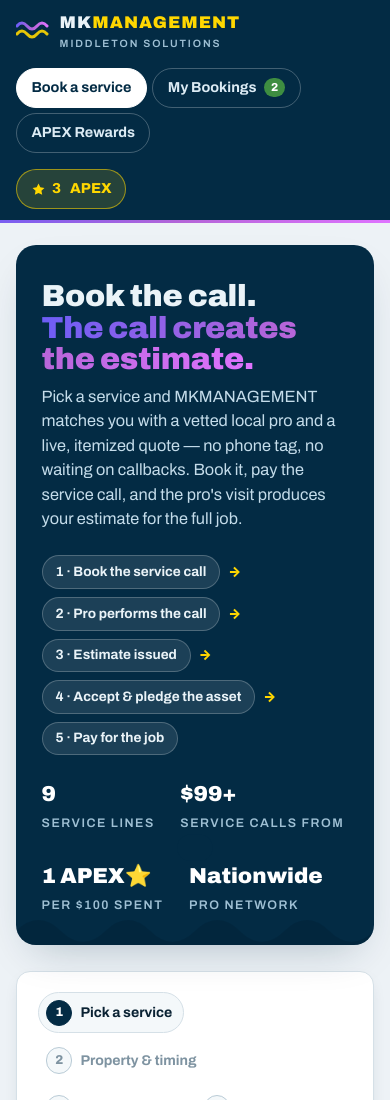
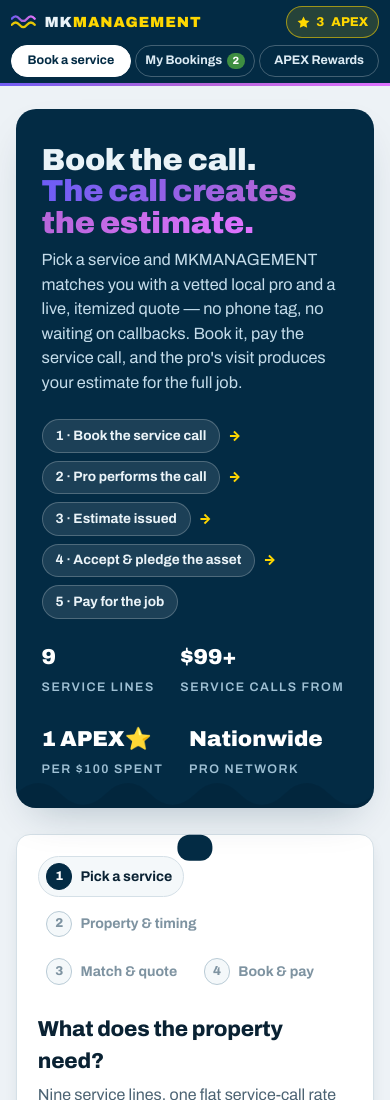
Before and after one commit to solut-ai/MKMANAGEMENT, a plain HTML site: page index.html in a window 390 px wide. Shown: the top 1100 px of the page. Drawn offline with Linux system fonts and the light colour scheme.

Commit message:
Condense sticky menu on mobile (640px and narrower)

```diff
--- a/index.html
+++ b/index.html
@@ -102,6 +102,18 @@
         min-height:2.5rem;
       }
       .apex-pill svg{ flex:none; }
+      /* Condensed sticky menu on mobile: slim brand row, tabs on their own tight row */
+      @media (max-width:640px){
+        .topbar-in{ padding:.4rem .7rem; gap:.4rem .6rem; }
+        .brand{ gap:.45rem; }
+        .brand svg{ width:26px; height:19px; }
+        .brand-name{ font-size:.92rem; }
+        .brand-sub{ display:none; }
+        .apex-pill{ margin-left:auto; min-height:2rem; padding:.25rem .6rem; font-size:.8rem; gap:.3rem; }
+        .tabs{ order:3; flex:1 1 100%; margin-left:0; gap:.3rem; flex-wrap:nowrap; }
+        .tab{ flex:1; justify-content:center; min-height:2rem; padding:.25rem .35rem; font-size:.78rem; gap:.3rem; white-space:nowrap; }
+        .tab .count{ font-size:.66rem; padding:.02rem .35rem; }
+      }
 
       /* ---------- Layout ---------- */
       .wrap{ max-width:1180px; margin:0 auto; padding:0 1rem 4rem; }
```
